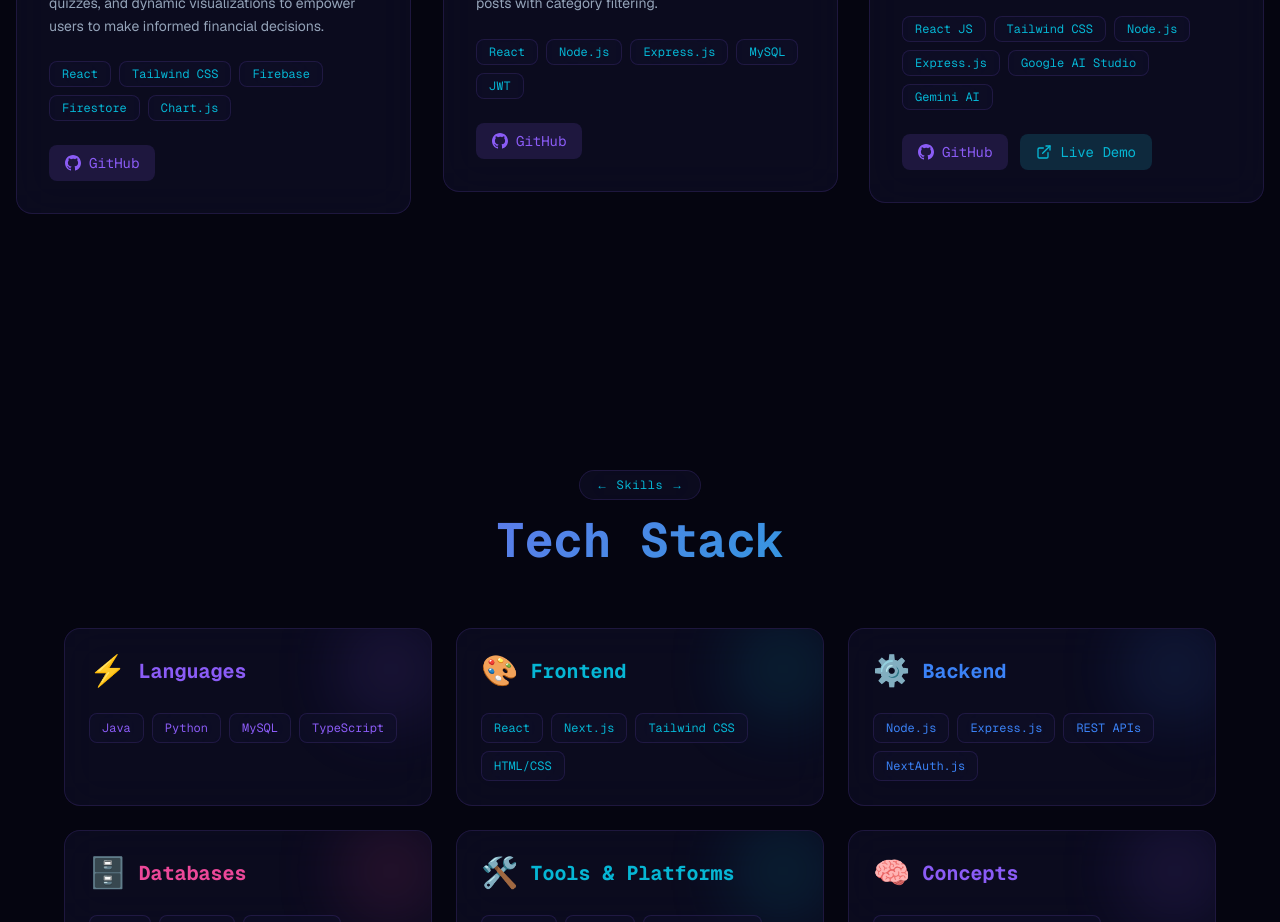
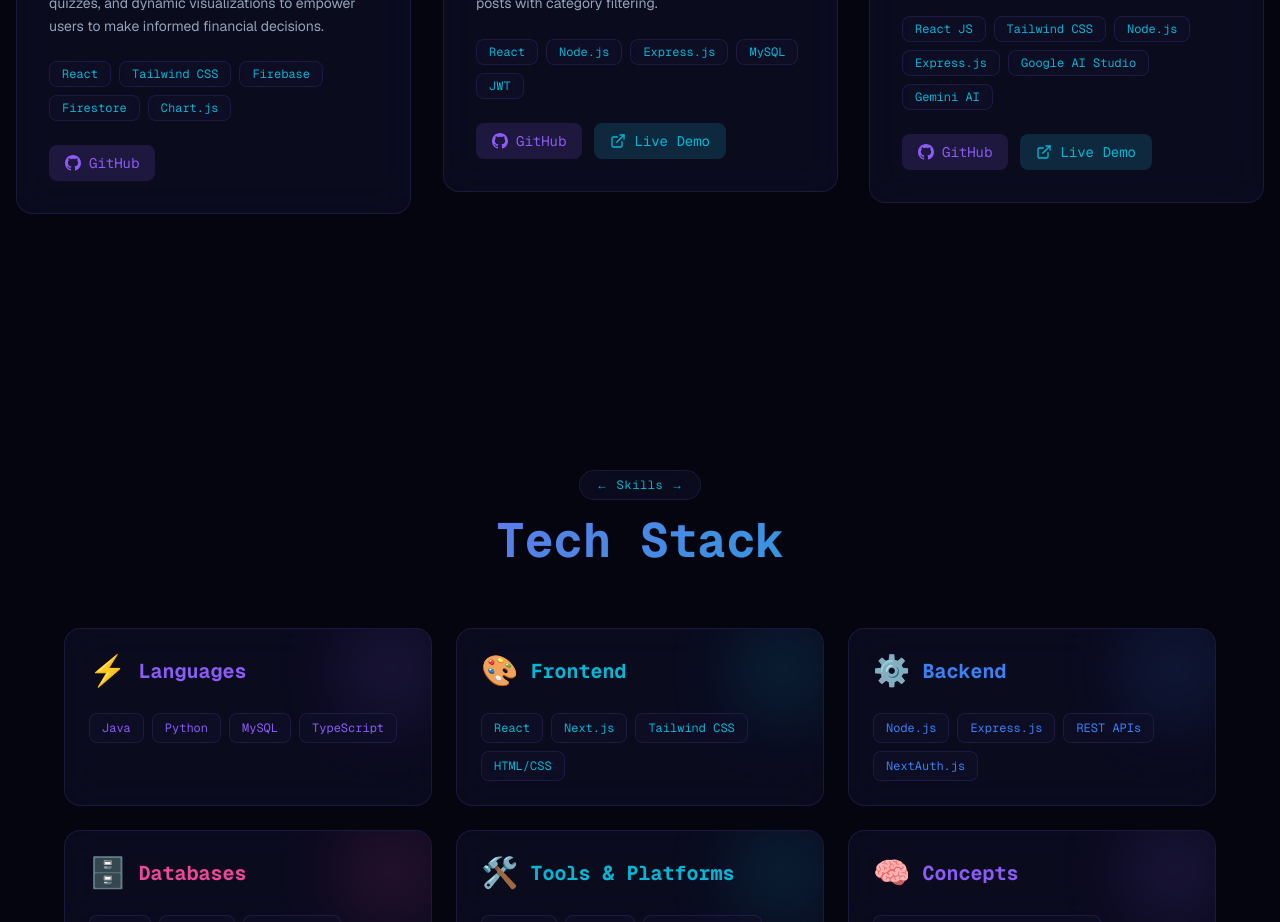
Before and after one commit to ShravanMore/shravanmore-portfolio, a Next.js app: page / in a window 1280 px wide. Shown: the part 4240-5162 px from the top of the page. Built offline with nearby package versions, Linux system fonts and the light colour scheme.

Commit message:
feat: add live demo link to MyBlogSpace project

```diff
--- a/src/components/ProjectsSection.tsx
+++ b/src/components/ProjectsSection.tsx
@@ -19,6 +19,7 @@ const projects = [
       "Built a full-stack blog application using React, Node.js, and MySQL with JWT-based authentication and file upload support. Implemented dynamic routing, protected routes, and MySQL JOIN queries to display user-authored posts with category filtering.",
     techStack: ["React", "Node.js", "Express.js", "MySQL", "JWT"],
     github: "https://github.com/ShravanMore/blog_space",
+    live: "https://blogspace-frontend-u97x.onrender.com/",
     date: "May 2025",
     gradient: "from-purple-500/20 to-blue-500/20",
   },
```
